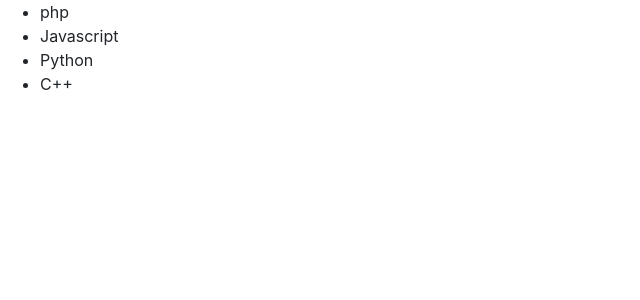
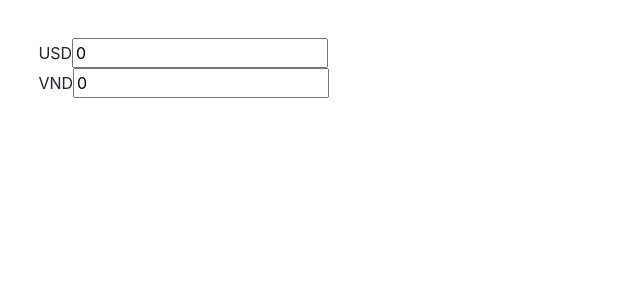
Before and after one commit to HoatFPT-APTECH/ReactJS, a React (Create React App) app: page / in a window 1280 px wide. Shown: the top 300 px of the page, without its empty margins (0-640 px from the left). Built offline with nearby package versions, Linux system fonts and the light colour scheme.

Commit message:
New -Update

```diff
--- a/src/App.js
+++ b/src/App.js
@@ -7,7 +7,8 @@ import React from 'react';
 // import Handling_Event from "./components/Handling_Event";
 // import Xu_Ly_form from "./components/Xu_Ly_form";
 // import Render_with_condition from "./components/Render_with_condition";
-import Key from "./components/Key";
+// import Key from "./components/Key";
+import Lifing_State_Up_Parent from "./components/Lifing_State_Up_Parent";
 function App(){
   return(
       <div>
@@ -21,7 +22,8 @@ function App(){
         {/*  <Handling_Event/>*/}
         {/*  <Xu_Ly_form/>*/}
         {/*  <Render_with_condition/>*/}
-          <Key/>
+        {/*  <Key/>*/}
+          <Lifing_State_Up_Parent/>
       </div>
   )
 }
--- /dev/null
+++ b/src/components/Lifing_State_Up_Parent.js
@@ -0,0 +1,63 @@
+import React, {Component} from "react";
+
+const
+    USDtoVND = function (props) {
+        const convert = function (usd) {
+            return usd * 23632
+        };
+        return (
+            <div>
+                <span>USD</span>
+                <input onChange={(e) => {
+                    const usd = e.target.value;
+                    const vnd = convert(usd);
+                    props.onHandleChange({
+                        usd,
+                        vnd,
+                    })
+                }} value={props.value}/>
+            </div>
+        )
+    };
+const
+    VNDtoUSD = function (props) {
+        const convert = function (vnd) {
+            return vnd / 23632
+        };
+        return (
+            <div>
+                <span>VND</span>
+                <input
+                    onChange={(e) => {
+                        const vnd = e.target.value;
+                        const usd = convert(vnd);
+                        props.onHandleChange({
+                            usd,
+                            vnd
+                        })
+                    }}
+                    value={props.value}
+                />
+            </div>
+        )
+    }
+export default class Lifing_State_Up_Parent extends Component{
+    constructor(props) {
+        super(props);
+        this.state={
+            usd:0,
+            vnd:0
+        };
+    }
+    handleChange=(data)=>{
+        this.setState(data);
+    };
+    render() {
+        return(
+            <div style={{margin:"3%"}}>
+                <USDtoVND onHandleChange={this.handleChange} value={this.state.usd}/>
+                <VNDtoUSD onHandleChange={this.handleChange} value={this.state.vnd}/>
+            </div>
+        )
+    }
+}
```
